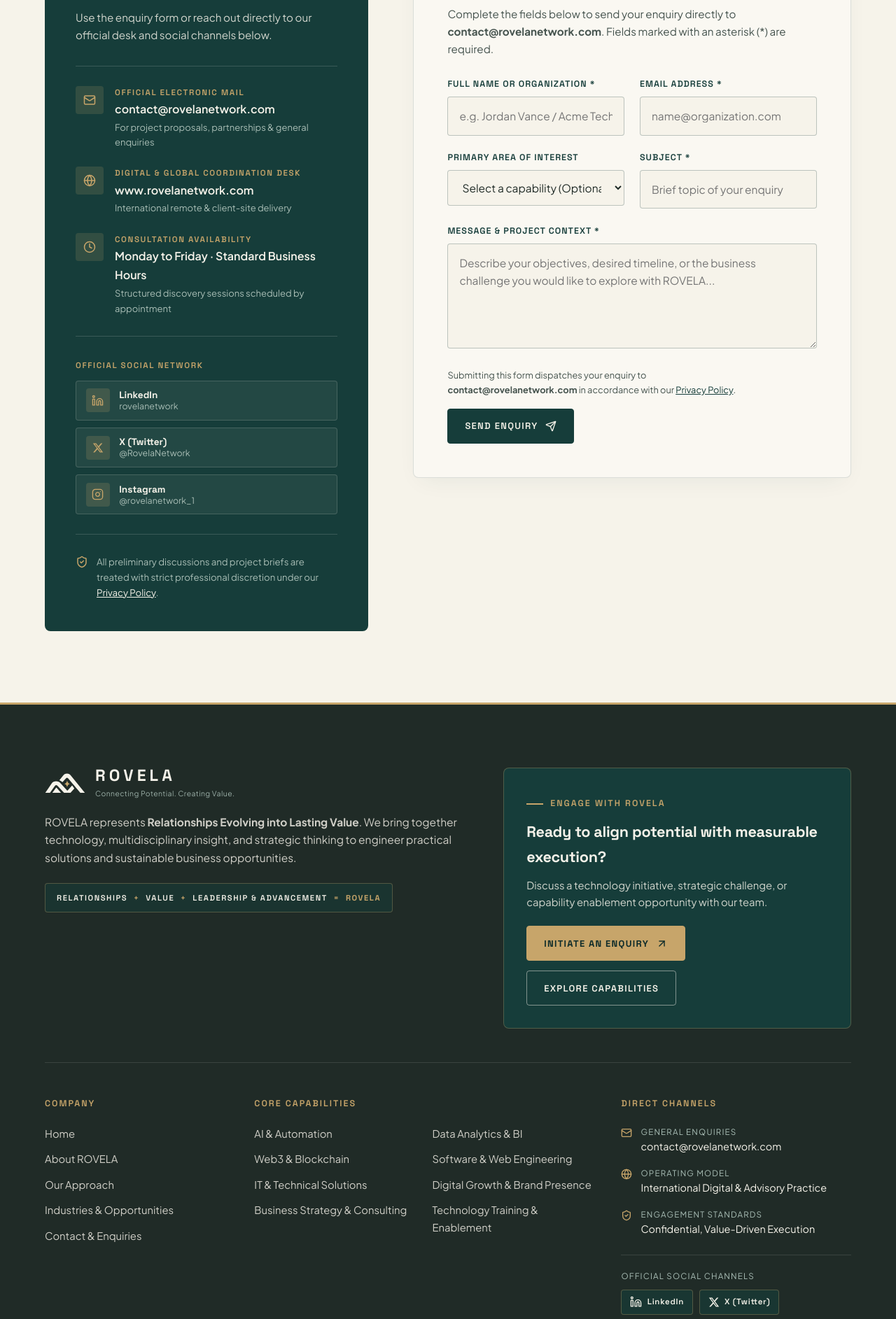
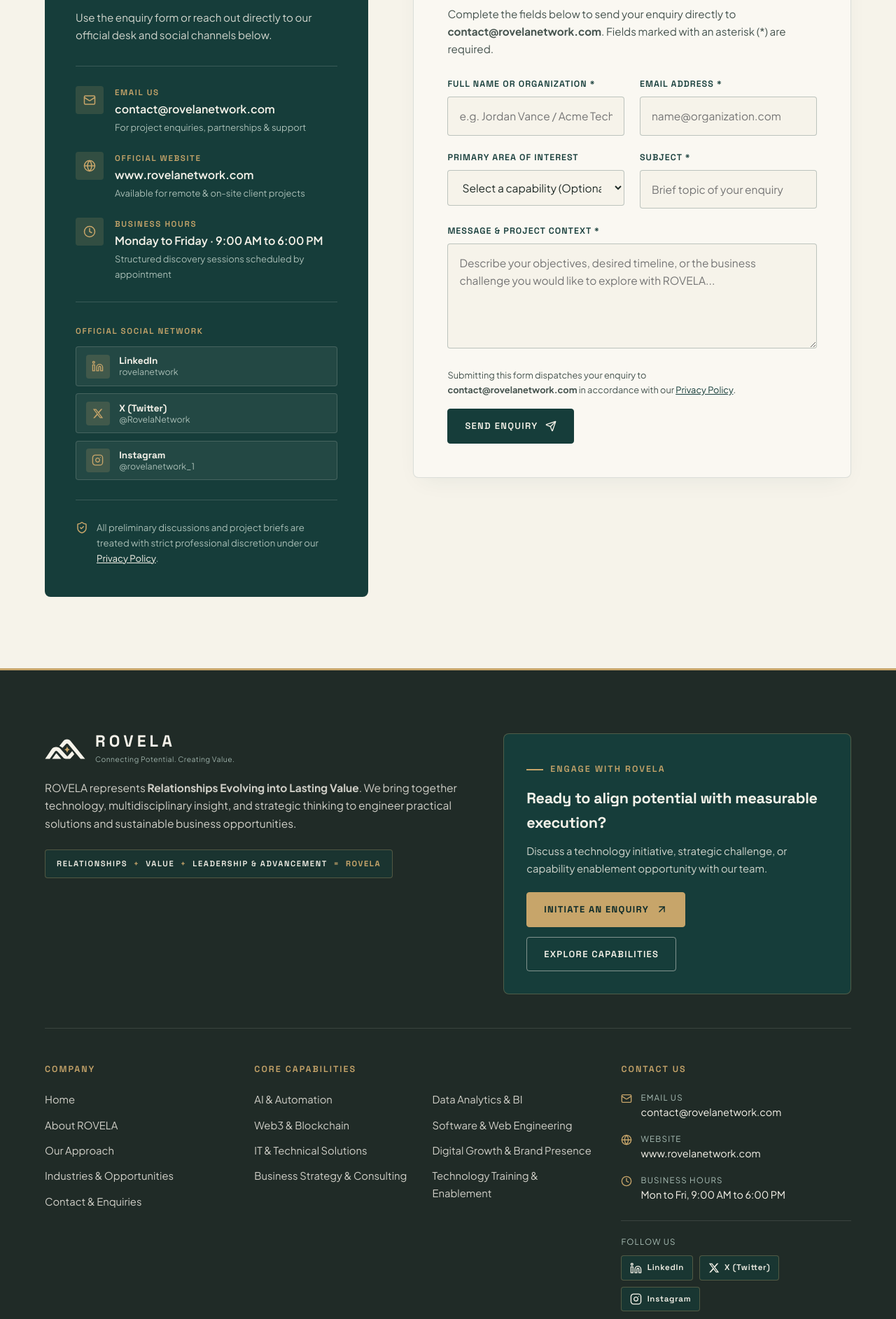
Before and after one commit to IykeSol/rovelanetwork, a React (Vite) app: page /contact in a window 1280 px wide. Shown: the part 840-2725 px from the top of the page at 70% size. Built offline with nearby package versions, Linux system fonts and the light colour scheme.

Commit message:
Simplify footer and contact channel labels to clear contact details

```diff
--- a/src/components/Footer.tsx
+++ b/src/components/Footer.tsx
@@ -1,6 +1,6 @@
 import React from 'react';
 import { Link } from 'react-router-dom';
-import { ArrowUpRight, Mail, Globe, ShieldCheck } from 'lucide-react';
+import { ArrowUpRight, Mail, Globe, Clock } from 'lucide-react';
 import { RovelaLogo, RovelaSymbolSvg } from './RovelaLogo';
 import { SERVICES_DATA, SOCIAL_LINKS } from '../data/siteData';
 
@@ -165,34 +165,34 @@ export const Footer: React.FC = () => {
           </div>
 
           <div className="site-footer__col">
-            <h4 className="site-footer__heading">Direct Channels</h4>
+            <h4 className="site-footer__heading">Contact Us</h4>
             <ul className="site-footer__contact-list">
               <li>
                 <Mail size={16} className="site-footer__icon" aria-hidden="true" />
                 <div>
-                  <span className="site-footer__contact-label">General Enquiries</span>
+                  <span className="site-footer__contact-label">Email Us</span>
                   <a href="mailto:contact@rovelanetwork.com">contact@rovelanetwork.com</a>
                 </div>
               </li>
               <li>
                 <Globe size={16} className="site-footer__icon" aria-hidden="true" />
                 <div>
-                  <span className="site-footer__contact-label">Operating Model</span>
-                  <span>International Digital &amp; Advisory Practice</span>
+                  <span className="site-footer__contact-label">Website</span>
+                  <a href="https://www.rovelanetwork.com">www.rovelanetwork.com</a>
                 </div>
               </li>
               <li>
-                <ShieldCheck size={16} className="site-footer__icon" aria-hidden="true" />
+                <Clock size={16} className="site-footer__icon" aria-hidden="true" />
                 <div>
-                  <span className="site-footer__contact-label">Engagement Standards</span>
-                  <span>Confidential, Value-Driven Execution</span>
+                  <span className="site-footer__contact-label">Business Hours</span>
+                  <span>Mon to Fri, 9:00 AM to 6:00 PM</span>
                 </div>
               </li>
             </ul>
 
             <div className="site-footer__socials">
               <span className="site-footer__contact-label">
-                Official Social Channels
+                Follow Us
               </span>
               <div className="site-footer__social-links">
                 {SOCIAL_LINKS.map((social) => (
--- a/src/pages/ContactPage.tsx
+++ b/src/pages/ContactPage.tsx
@@ -297,7 +297,7 @@ export const ContactPage: React.FC = () => {
                         color: 'var(--rovela-gold)'
                       }}
                     >
-                      Official Electronic Mail
+                      Email Us
                     </span>
                     <a
                       href={`mailto:${OFFICIAL_EMAIL}`}
@@ -316,7 +316,7 @@ export const ContactPage: React.FC = () => {
                         marginTop: '0.15rem'
                       }}
                     >
-                      For project proposals, partnerships &amp; general enquiries
+                      For project enquiries, partnerships &amp; support
                     </p>
                   </div>
                 </li>
@@ -337,7 +337,7 @@ export const ContactPage: React.FC = () => {
                         color: 'var(--rovela-gold)'
                       }}
                     >
-                      Digital &amp; Global Coordination Desk
+                      Official Website
                     </span>
                     <span
                       style={{
@@ -355,7 +355,7 @@ export const ContactPage: React.FC = () => {
                         marginTop: '0.15rem'
                       }}
                     >
-                      International remote &amp; client-site delivery
+                      Available for remote &amp; on-site client projects
                     </p>
                   </div>
                 </li>
@@ -376,7 +376,7 @@ export const ContactPage: React.FC = () => {
                         color: 'var(--rovela-gold)'
                       }}
                     >
-                      Consultation Availability
+                      Business Hours
                     </span>
                     <span
                       style={{
@@ -385,7 +385,7 @@ export const ContactPage: React.FC = () => {
                         fontSize: '1rem'
                       }}
                     >
-                      Monday to Friday · Standard Business Hours
+                      Monday to Friday · 9:00 AM to 6:00 PM
                     </span>
                     <p
                       style={{
```
Also changed, not shown: 5 other files (tests, documents, lock files or other folders).
